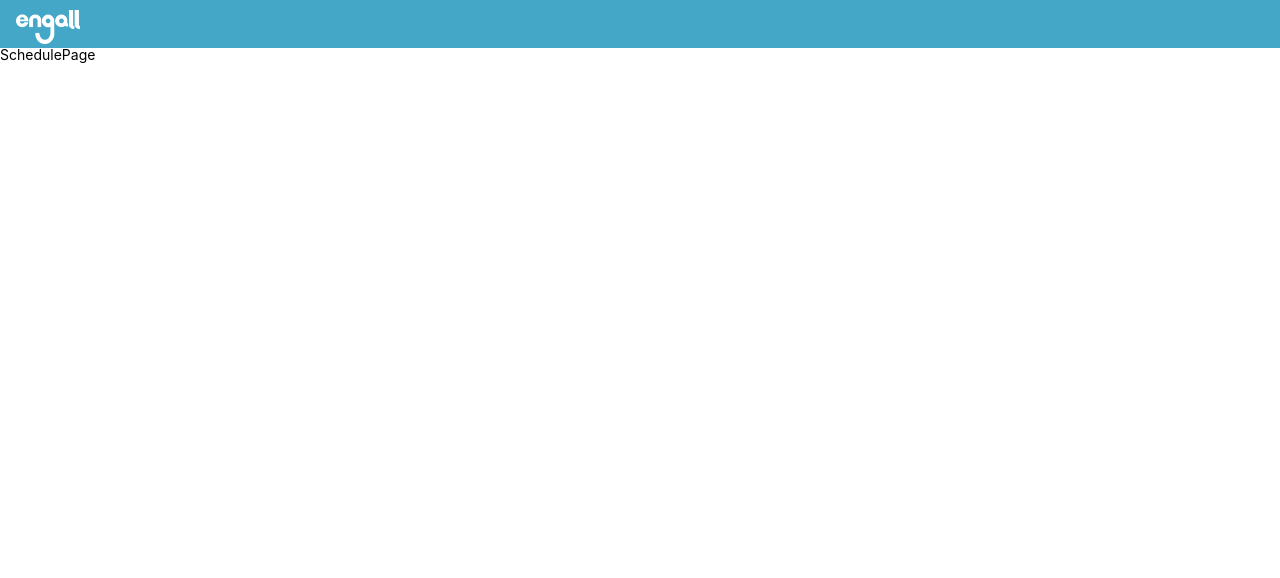
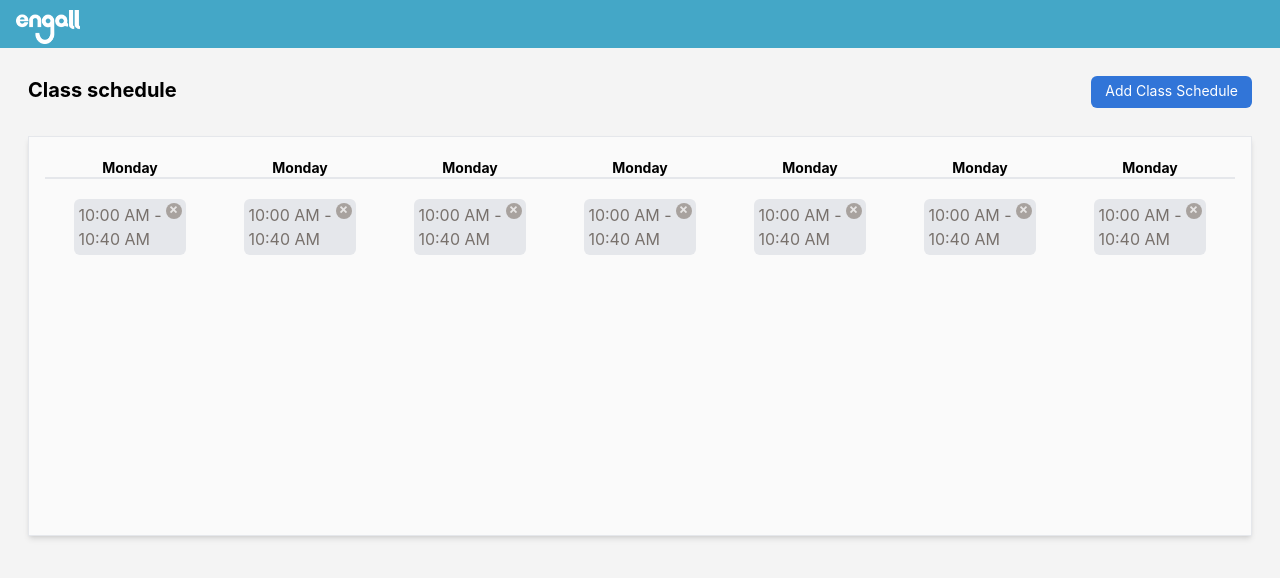
Before and after one commit to devMarco14/Engall_Schedule, a React (Create React App) app: page / in a window 1280 px wide. Shown: the top 578 px of the page. Built offline with nearby package versions, Linux system fonts and the light colour scheme.

Commit message:
#1 design : 스케줄 확인 기본 화면 마크업

```diff
--- a/src/index.css
+++ b/src/index.css
@@ -7,6 +7,7 @@
   body,
   #root {
     height: 100%;
+    background: #f4f4f4;
   }
   * {
     box-sizing: border-box;
--- a/src/pages/SchedulePage.tsx
+++ b/src/pages/SchedulePage.tsx
@@ -1,7 +1,157 @@
 import React from 'react';
+import { Link } from 'react-router-dom';
+import Path from 'routes/Path';
 
 function SchedulePage() {
-  return <div>SchedulePage</div>;
+  return (
+    <main className="lg:mx-7 bg-backgroundColor">
+      <section className="flex justify-between w-full my-7 ">
+        <h1 className="text-xl font-bold">Class schedule</h1>
+        <Link
+          to={Path.AddClassSchedule}
+          className="rounded-md p-2.5 pt-2 px-3.5 bg-buttonColor text-white"
+        >
+          Add Class Schedule
+        </Link>
+      </section>
+      <article className="flex justify-around relative h-[50vh] border border-solid border-gray-200 px-4 py-6 shadow-md bg-zinc-50">
+        <hr className="absolute w-[calc(100%-2rem)] border border-solid top-10" />
+        <article className="flex flex-col items-center h-full px-2">
+          <h2 className="mb-6 font-bold">Monday</h2>
+          <section className="flex items-start rounded-md p-1 bg-gray-200 hover:shadow-lg">
+            <div className="">
+              <p className="w-max text-stone-500 select-none text-base">
+                10:00 AM -
+              </p>
+              <p className="w-max text-stone-500 select-none text-base">
+                10:40 AM
+              </p>
+            </div>
+            <button
+              type="button"
+              className="flex justify-center items-center w-4 h-4 ml-1 rounded-full pb-1 bg-stone-400 font-bold text-stone-200"
+            >
+              ×
+            </button>
+          </section>
+        </article>
+        <article className="flex flex-col items-center h-full px-2">
+          <h2 className="mb-6 font-bold">Monday</h2>
+          <section className="flex items-start rounded-md p-1 bg-gray-200 hover:shadow-lg">
+            <div className="">
+              <p className="w-max text-stone-500 select-none text-base">
+                10:00 AM -
+              </p>
+              <p className="w-max text-stone-500 select-none text-base">
+                10:40 AM
+              </p>
+            </div>
+            <button
+              type="button"
+              className="flex justify-center items-center w-4 h-4 ml-1 rounded-full pb-1 bg-stone-400 font-bold text-stone-200"
+            >
+              ×
+            </button>
+          </section>
+        </article>
+        <article className="flex flex-col items-center h-full px-2">
+          <h2 className="mb-6 font-bold">Monday</h2>
+          <section className="flex items-start rounded-md p-1 bg-gray-200 hover:shadow-lg">
+            <div className="">
+              <p className="w-max text-stone-500 select-none text-base">
+                10:00 AM -
+              </p>
+              <p className="w-max text-stone-500 select-none text-base">
+                10:40 AM
+              </p>
+            </div>
+            <button
+              type="button"
+              className="flex justify-center items-center w-4 h-4 ml-1 rounded-full pb-1 bg-stone-400 font-bold text-stone-200"
+            >
+              ×
+            </button>
+          </section>
+        </article>
+        <article className="flex flex-col items-center h-full px-2">
+          <h2 className="mb-6 font-bold">Monday</h2>
+          <section className="flex items-start rounded-md p-1 bg-gray-200 hover:shadow-lg">
+            <div className="">
+              <p className="w-max text-stone-500 select-none text-base">
+                10:00 AM -
+              </p>
+              <p className="w-max text-stone-500 select-none text-base">
+                10:40 AM
+              </p>
+            </div>
+            <button
+              type="button"
+              className="flex justify-center items-center w-4 h-4 ml-1 rounded-full pb-1 bg-stone-400 font-bold text-stone-200"
+            >
+              ×
+            </button>
+          </section>
+        </article>
+        <article className="flex flex-col items-center h-full px-2">
+          <h2 className="mb-6 font-bold">Monday</h2>
+          <section className="flex items-start rounded-md p-1 bg-gray-200 hover:shadow-lg">
+            <div className="">
+              <p className="w-max text-stone-500 select-none text-base">
+                10:00 AM -
+              </p>
+              <p className="w-max text-stone-500 select-none text-base">
+                10:40 AM
+              </p>
+            </div>
+            <button
+              type="button"
+              className="flex justify-center items-center w-4 h-4 ml-1 rounded-full pb-1 bg-stone-400 font-bold text-stone-200"
+            >
+              ×
+            </button>
+          </section>
+        </article>
+        <article className="flex flex-col items-center h-full px-2">
+          <h2 className="mb-6 font-bold">Monday</h2>
+          <section className="flex items-start rounded-md p-1 bg-gray-200 hover:shadow-lg">
+            <div className="">
+              <p className="w-max text-stone-500 select-none text-base">
+                10:00 AM -
+              </p>
+              <p className="w-max text-stone-500 select-none text-base">
+                10:40 AM
+              </p>
+            </div>
+            <button
+              type="button"
+              className="flex justify-center items-center w-4 h-4 ml-1 rounded-full pb-1 bg-stone-400 font-bold text-stone-200"
+            >
+              ×
+            </button>
+          </section>
+        </article>
+        <article className="flex flex-col items-center h-full px-2">
+          <h2 className="mb-6 font-bold">Monday</h2>
+          <section className="flex items-start rounded-md p-1 bg-gray-200 hover:shadow-lg">
+            <div className="">
+              <p className="w-max text-stone-500 select-none text-base">
+                10:00 AM -
+              </p>
+              <p className="w-max text-stone-500 select-none text-base">
+                10:40 AM
+              </p>
+            </div>
+            <button
+              type="button"
+              className="flex justify-center items-center w-4 h-4 ml-1 rounded-full pb-1 bg-stone-400 font-bold text-stone-200"
+            >
+              ×
+            </button>
+          </section>
+        </article>
+      </article>
+    </main>
+  );
 }
 
 export default SchedulePage;
```
